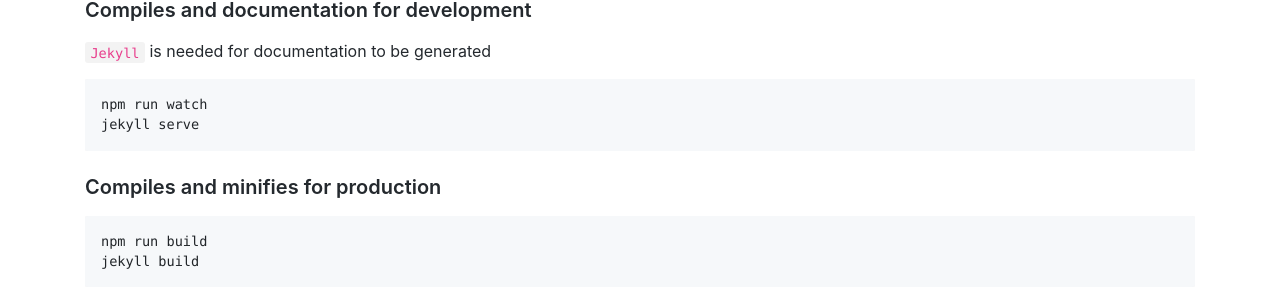
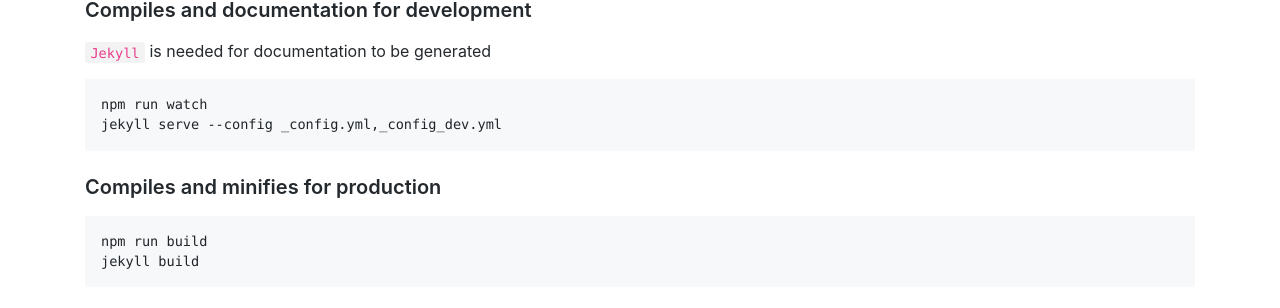
Before and after one commit to safrazik/vue-file-agent, a Jekyll site: the page built from DEVELOPMENT.md, in a window 1280 px wide. Shown: the part 1146-1454 px from the top of the page. Built offline with Jekyll 4.4.1, drawn with Linux system fonts in a browser that asks for light colours; our own code applies the rules of GitHub Pages for plain Markdown files; comment, search, counter and statistics services are not loaded.

Commit message:
Fix typo

````diff
--- a/DEVELOPMENT.md
+++ b/DEVELOPMENT.md
@@ -10,7 +10,7 @@ npm install
 `Jekyll` is needed for documentation to be generated
 ```
 npm run watch
-jekyll serve
+jekyll serve --config _config.yml,_config_dev.yml
 ```
 
 ### Compiles and minifies for production
--- a/_config_dev.yml
+++ b/_config_dev.yml
@@ -1,2 +1,2 @@
 title: DEV - Vue File Agent
-dist_baseurl: "/vue-file-agent/dist-dev"
+dist_baseurl: "/vue-file-agent/dist_dev"
````
